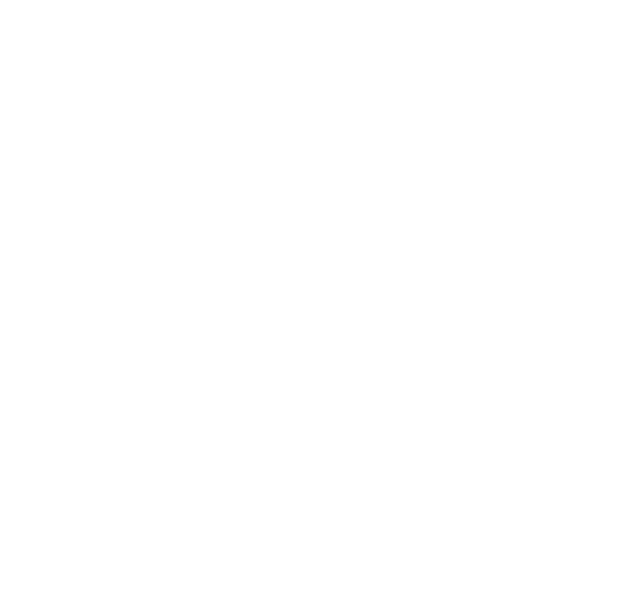
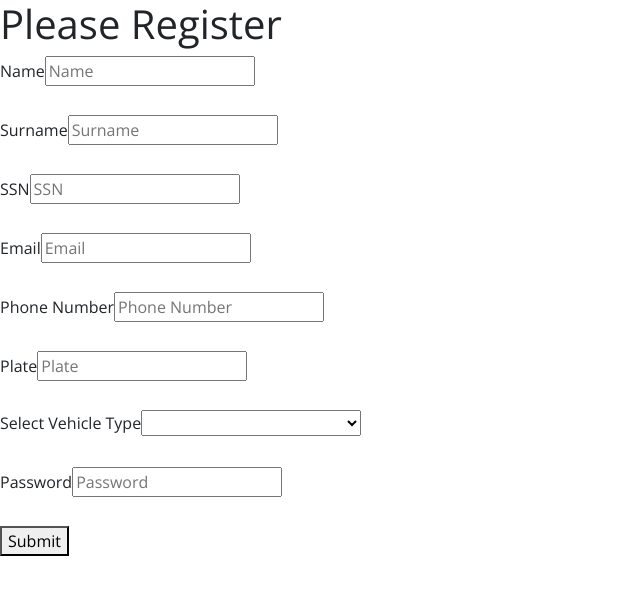
Before and after one commit to FabrizioFornari/SPM2020-LMP, an Angular app in the folder frontend/parkme/: page /driver-register in a window 1280 px wide. Before the commit this address led to /. Shown: the top 594 px of the page, without its empty margins (0-640 px from the left). Built offline with nearby package versions, Linux system fonts and the light colour scheme.

Commit message:
driver registration form added

```diff
--- a/frontend/parkme/src/app/app-routing.module.ts
+++ b/frontend/parkme/src/app/app-routing.module.ts
@@ -1,10 +1,12 @@
 import { NgModule } from '@angular/core';
 import { Routes, RouterModule } from '@angular/router';
+import { DriverRegistrationComponent } from './pages/driver-registration/driver-registration.component';
 import { LoginComponent } from './pages/login/login.component';
 
 const routes: Routes = [
   { path: 'login', component: LoginComponent },
-  { path: '', redirectTo: '/login', pathMatch: 'full' },
+  { path: 'driver-register', component: DriverRegistrationComponent},
+  { path: '', redirectTo: '/driver-register', pathMatch: 'full' },
 ];
 
 @NgModule({
--- a/frontend/parkme/src/app/app.module.ts
+++ b/frontend/parkme/src/app/app.module.ts
@@ -5,9 +5,10 @@ import { AppRoutingModule } from './app-routing.module';
 import { AppComponent } from './app.component';
 import { LoginComponent } from './pages/login/login.component';
 import { FormsModule } from '@angular/forms';
+import { DriverRegistrationComponent } from './pages/driver-registration/driver-registration.component';
 
 @NgModule({
-  declarations: [AppComponent, LoginComponent],
+  declarations: [AppComponent, LoginComponent, DriverRegistrationComponent],
   imports: [BrowserModule, AppRoutingModule, FormsModule],
   providers: [],
   bootstrap: [AppComponent],
--- /dev/null
+++ b/frontend/parkme/src/app/pages/driver-registration/driver-registration.component.html
@@ -0,0 +1,98 @@
+
+  <form (submit)="onLoginSubmit()">
+    <h1>Please Register</h1>
+    <label for="inputName">Name</label>
+    <input
+      type="text"
+      id="inputName"
+      placeholder="Name"
+      [(ngModel)]="name"
+      name="name"
+      required
+    />
+    <br><br>
+    <label for="inputSurname">Surname</label>
+    <input
+      type="text"
+      id="inputSurname"
+      placeholder="Surname"
+      [(ngModel)]="surname"
+      name="surname"
+      required
+    />
+    <br><br>
+    <label for="inputSSN">SSN</label>
+    <input
+      type="text"
+      id="inputSSN"
+      placeholder="SSN"
+      [(ngModel)]="ssn"
+      name="ssn"
+      required
+    />
+    <br><br>
+    <label for="inputEmail">Email</label>
+    <input
+      type="email"
+      id="inputEmail"
+      placeholder="Email"
+      [(ngModel)]="email"
+      name="email"
+      required
+    />
+    <br><br>
+    <label for="inputPhone">Phone Number</label>
+    <input
+      type="tel"
+      id="inputPhone"
+      placeholder="Phone Number"
+      [(ngModel)]="phone"
+      name="phone"
+      required
+    />
+    <br><br>
+    <label for="inputPlate">Plate</label>
+    <input
+      type="text"
+      id="inputPlate"
+      placeholder="Plate"
+      [(ngModel)]="plate"
+      name="plate"
+      required
+    />
+    <br><br>
+    <label for="inputVehicle">Select Vehicle Type</label>
+    <select
+      type="text"
+      id="inputVehicle"
+      [(ngModel)]="vehicle"
+      name="vehicle"
+      required
+    >
+      <option *ngFor="let type of vehicleType" [ngValue]="type">
+        {{ type }}
+      </option>
+    </select>
+    <br><br>
+    <label for="inputPassword">Password</label>
+    <input
+      type="password"
+      id="inputPassword"
+      placeholder="Password"
+      [(ngModel)]="password"
+      name="password"
+      required
+    />
+    <br><br>
+    <button
+      type="submit"
+    >
+      Submit
+      <span
+        *ngIf="isLoading"
+        class="spinner-border"
+        role="status"
+        aria-hidden="true"
+      ></span>
+    </button>
+  </form>
--- /dev/null
+++ b/frontend/parkme/src/app/pages/driver-registration/driver-registration.component.ts
@@ -0,0 +1,41 @@
+import { Component, OnInit } from '@angular/core';
+
+@Component({
+  selector: 'app-driver-registration',
+  templateUrl: './driver-registration.component.html',
+  styleUrls: ['./driver-registration.component.css'],
+})
+export class DriverRegistrationComponent implements OnInit {
+  name: string;
+  surname: string;
+  ssn: string;
+  email: string;
+  phone: number;
+  plate: string;
+  vehicleType: Array<String> = ["2 Wheels Vehicle", "4 Wheels Standard Vehicle", "4 Wheels Big Vehicle"];
+  vehicle: string;
+  password: string;
+  isLoading: boolean = false;
+  constructor() {}
+
+  ngOnInit(): void {}
+
+
+  onLoginSubmit() {
+    this.isLoading = true;
+
+    const user = {
+      name: this.name,
+      surname: this.surname,
+      ssn: this.ssn,
+      email: this.email,
+      phone: this.phone,
+      plate: this.plate,
+      vehicle: this.vehicle,
+      password: this.password,
+    };
+
+    console.table(user);
+    this.isLoading = false;
+  }
+}
--- a/frontend/parkme/src/app/pages/login/login.component.html
+++ b/frontend/parkme/src/app/pages/login/login.component.html
@@ -1,38 +1,28 @@
-<body class="text-center">
-  <form class="form-signin" (submit)="onLoginSubmit()">
-    <img
-      class="mb-4"
-      src="../../../assets/angular_solidBlack.svg"
-      alt=""
-      width="100"
-      height="100"
-    />
-    <h1 class="h3 mb-3 font-weight-normal">Please Login</h1>
-    <label for="inputEmail" class="sr-only">Email address</label>
+
+  <form  (submit)="onLoginSubmit()">
+    <h1 >Please Login</h1>
+    <label for="inputEmail">Email address</label>
     <input
       type="email"
       id="inputEmail"
-      class="form-control"
       placeholder="Email address"
       [(ngModel)]="email"
       name="email"
       required
     />
-    <label for="inputPassword" class="sr-only">Password</label>
+    <br><br>
+    <label for="inputPassword">Password</label>
     <input
       type="password"
       id="inputPassword"
-      class="form-control"
       placeholder="Password"
       [(ngModel)]="password"
       name="password"
       required
     />
+    <br><br>
     <button
-      id="submit-button"
-      class="btn btn-lg btn-primary btn-block"
       type="submit"
-      [disabled]="!email || !password"
     >
       Submit
       <span
@@ -43,4 +33,3 @@
       ></span>
     </button>
   </form>
-</body>
```
Also changed, not shown: frontend/parkme/src/app/pages/driver-registration/driver-registration.component.css (added), frontend/parkme/src/assets/angular_solidBlack.svg (deleted), 1 other file (tests, documents, lock files or other folders).
